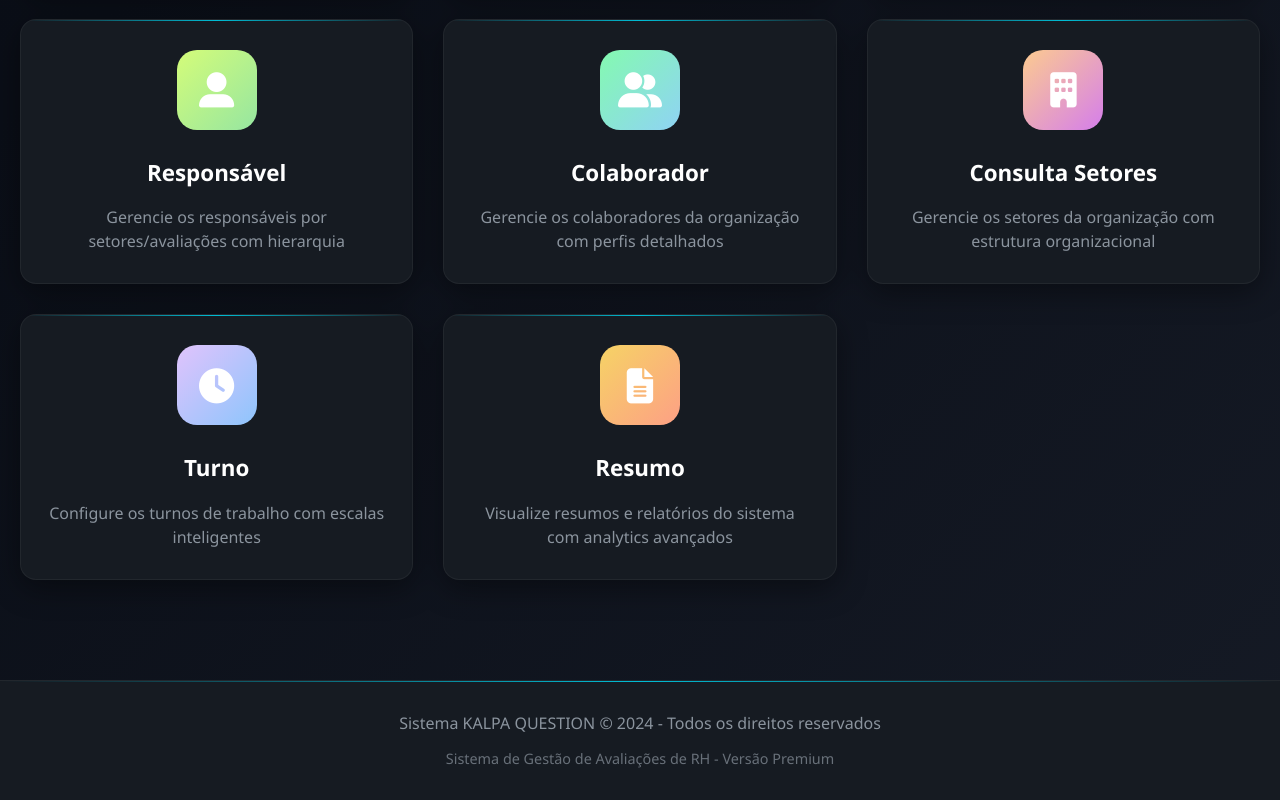
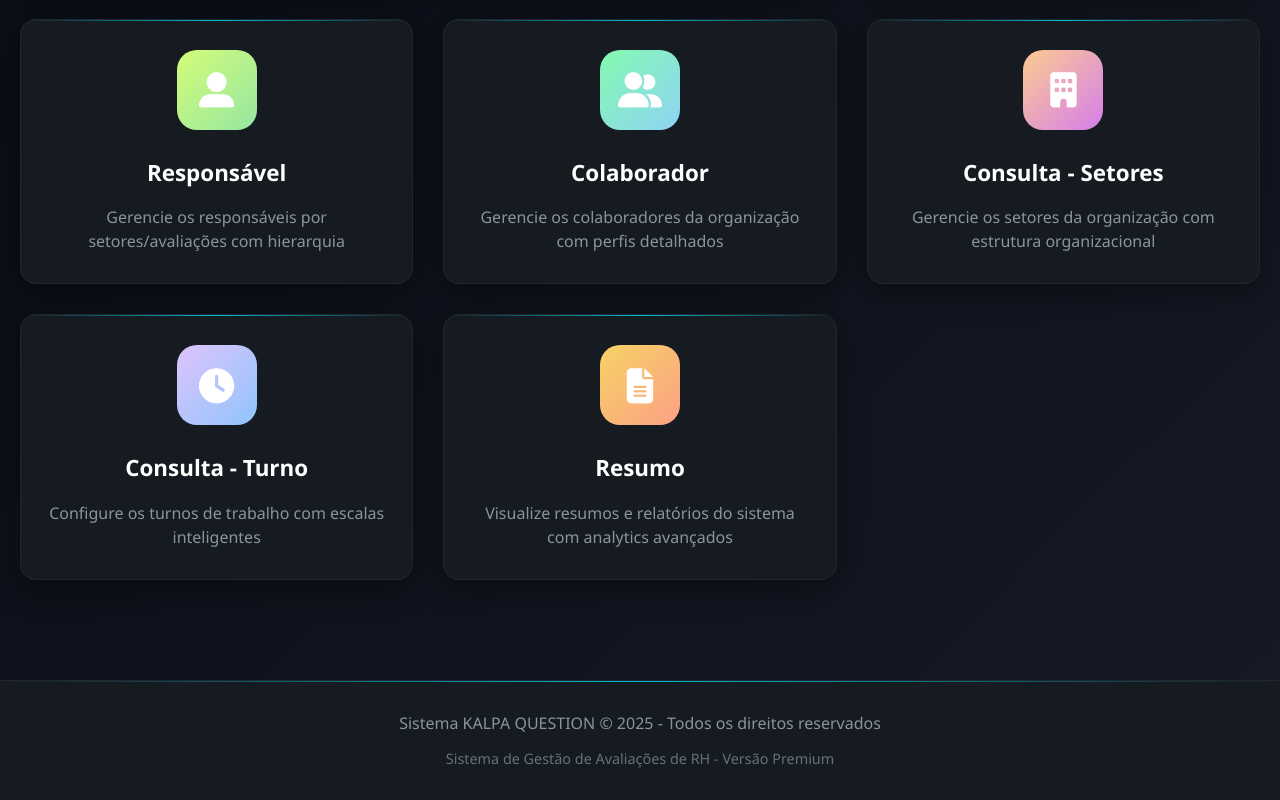
Before and after one commit to Marcello-Matos/Pesquisa_Qualidade, a plain HTML site: page menu.html in a window 1280 px wide. Shown: the part 1836-2636 px from the top of the page. Drawn offline with Linux system fonts and the light colour scheme.

Commit message:
segundo commit: atualização

```diff
--- a/menu.html
+++ b/menu.html
@@ -713,15 +713,15 @@
                 <div class="menu-icon icon-setor">
                     <i class="fas fa-building"></i>
                 </div>
-                <h3>Consulta Setores</h3>
+                <h3>Consulta - Setores</h3>
                 <p>Gerencie os setores da organização com estrutura organizacional</p>
             </div>
 
-            <div class="menu-card" onclick="navigateTo('turno')">
+            <div class="menu-card" onclick="window.location.href='setores.php'">
                 <div class="menu-icon icon-turno">
                     <i class="fas fa-clock"></i>
                 </div>
-                <h3>Turno</h3>
+                <h3>Consulta - Turno</h3>
                 <p>Configure os turnos de trabalho com escalas inteligentes</p>
             </div>
 
@@ -738,7 +738,7 @@
 
     <!-- Footer -->
     <footer class="footer">
-        <p>Sistema KALPA QUESTION &copy; 2024 - Todos os direitos reservados</p>
+        <p>Sistema KALPA QUESTION &copy; 2025 - Todos os direitos reservados</p>
         <p style="margin-top: 10px; font-size: 0.9rem; opacity: 0.7;">Sistema de Gestão de Avaliações de RH - Versão Premium</p>
     </footer>
 
```
Also changed, not shown: turno.html (added).
